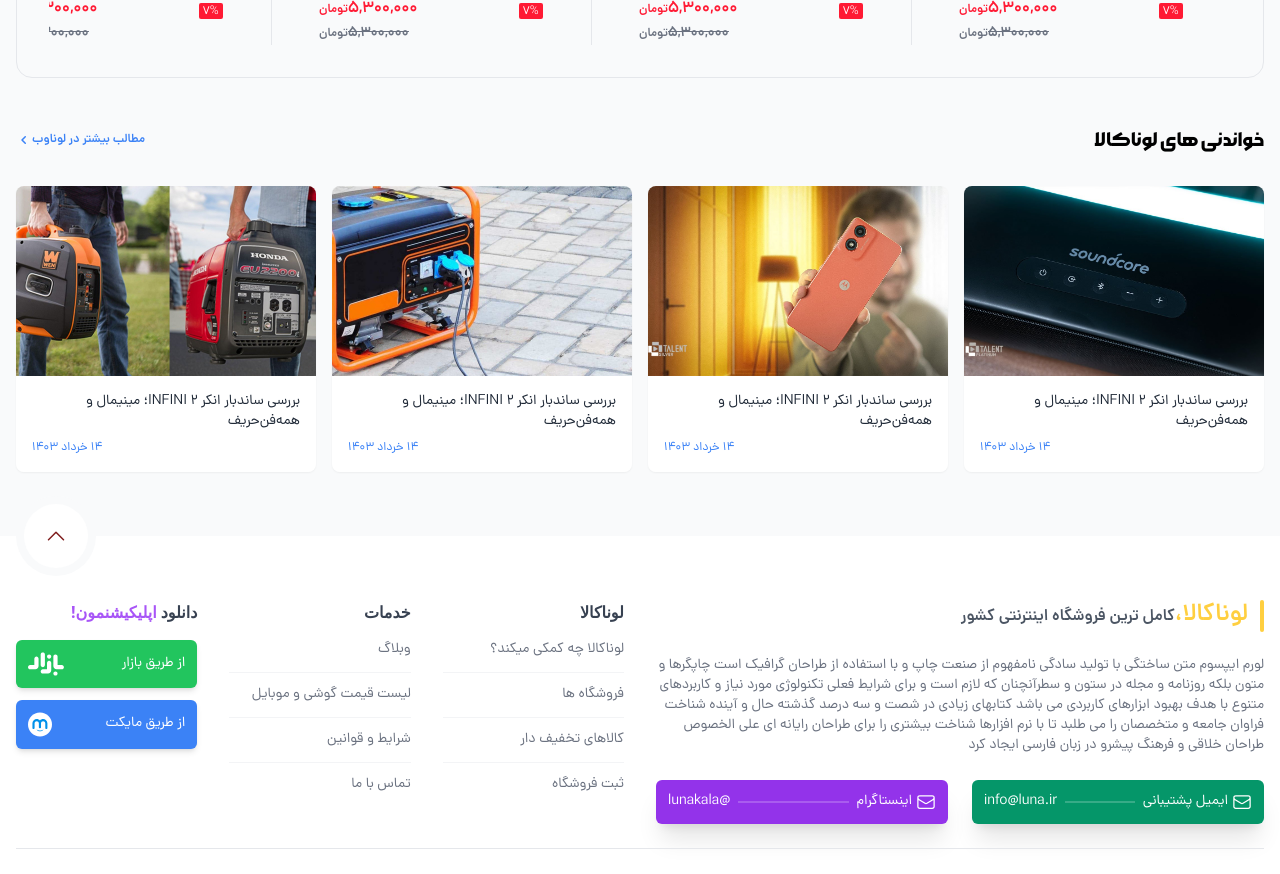
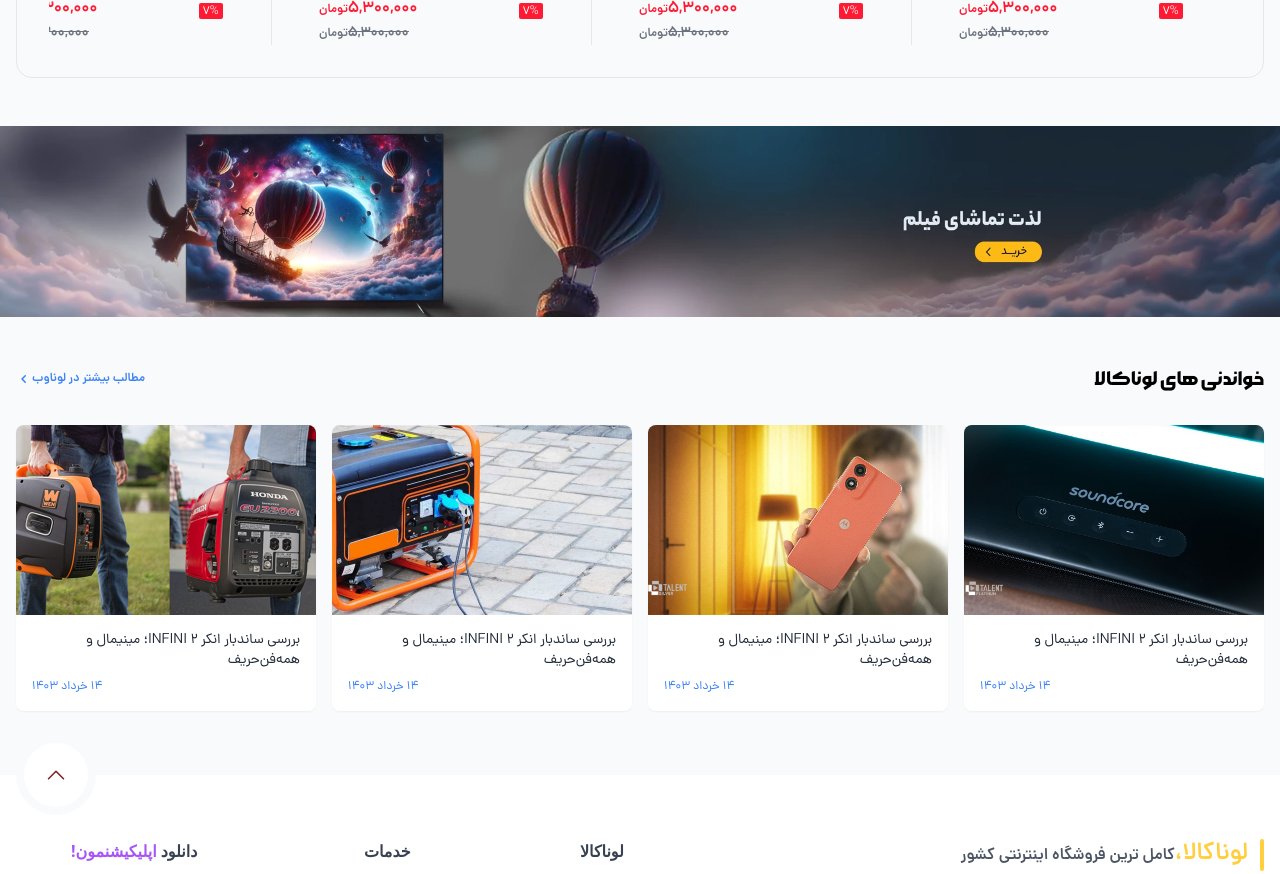
Before and after one commit to rezaeiar/lunakala, a Next.js app: page / in a window 1280 px wide. Shown: the part 1900-2774 px from the top of the page. Built offline with nearby package versions, Linux system fonts and the light colour scheme.

Commit message:
feat: Developing and making full width banner responsive

```diff
--- /dev/null
+++ b/app/_components/templates/index/FullWidthBanner/FullWidthBanner.tsx
@@ -0,0 +1,28 @@
+import Image from 'next/image'
+import Link from 'next/link'
+import React from 'react'
+
+export default function gi() {
+    return (
+        <div className='mb-12'>
+            <Link href={''} className="hidden md:block">
+                <Image
+                    src={'/images/banner/fw.webp'}
+                    alt='full-width-banner'
+                    width={2000}
+                    height={800}
+                />
+            </Link>
+            <div className="container block md:hidden">
+                <Link href={''} className="rounded-md overflow-hidden">
+                    <Image
+                        src={'/images/banner/fwm.png'}
+                        alt='full-width-banner'
+                        width={2000}
+                        height={800}
+                    />
+                </Link>
+            </div>
+        </div>
+    )
+}
--- a/app/page.tsx
+++ b/app/page.tsx
@@ -4,6 +4,7 @@
 import FilterBoxes from "./_components/templates/index/FilterBoxes/FilterBoxes";
 import CardBox from "./_components/templates/index/CardBox/CardBox";
 import Blog from "./_components/templates/index/Blog/Blog";
+import FullWidthBanner from "./_components/templates/index/FullWidthBanner/FullWidthBanner";
 
 export default function Home() {
     return (
@@ -13,6 +14,7 @@
             <TripleBanners />
             <FilterBoxes />
             <CardBox />
+            <FullWidthBanner />
             <Blog />
         </main>
     );
```
Also changed, not shown: public/images/banner/fw.webp (added), public/images/banner/fwm.png (added).
